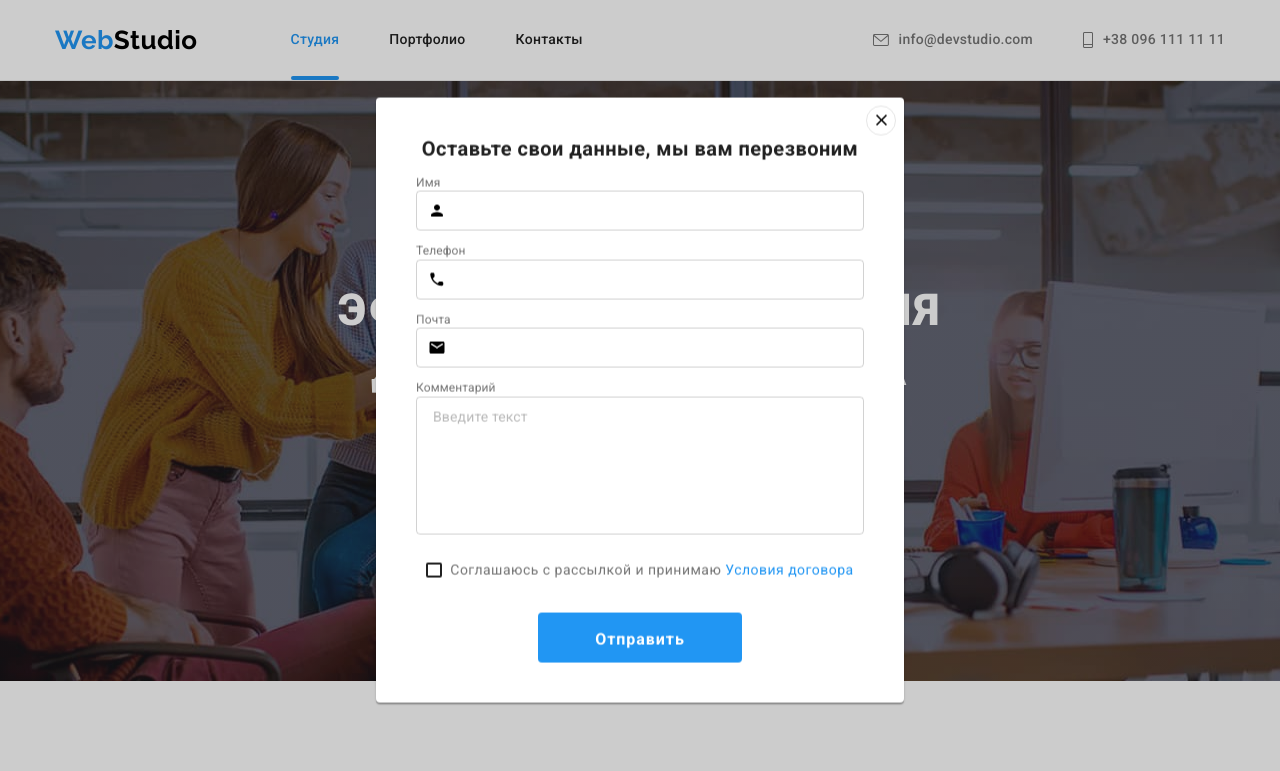
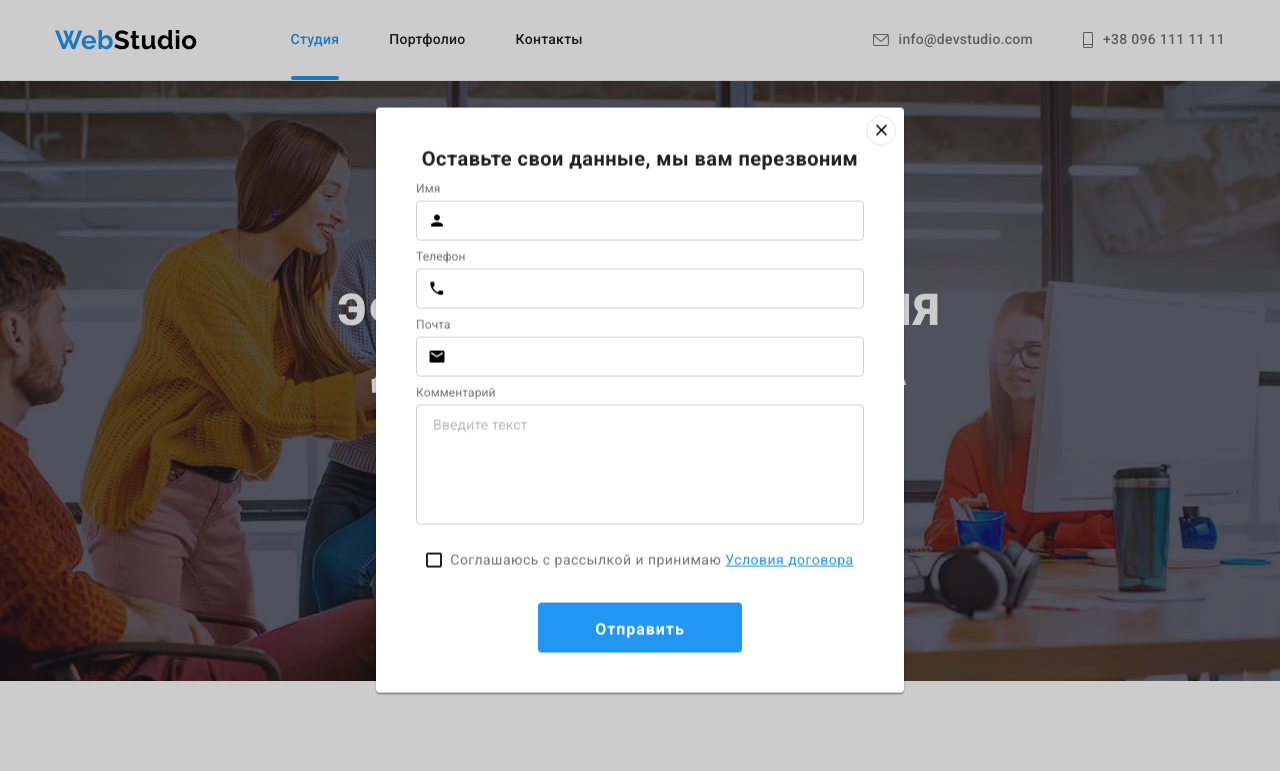
Before and after one commit to andrusenkoam/goit-markup-hw-06, a plain HTML site: page index.html in a window 1280 px wide. Both pictures are taken after a click on the button "Заказать услугу". Shown: the top 771 px of the page. Drawn offline with nearby package versions, Linux system fonts and the light colour scheme.

Commit message:
html/css/js v. 0.2
page webstudio

```diff
--- a/css/styles.css
+++ b/css/styles.css
@@ -804,6 +804,7 @@ img {
 }
 
 .modal-text {
+  display: block;
   margin-bottom: 4px;
   color: var(--primary-text-color);
   font-size: 12px;
@@ -850,7 +851,7 @@ img {
 
 .modal-comment {
   width: 100%;
-  height: 138px;
+  height: 120px;
   padding-top: 12px;
   padding-right: 16px;
   padding-bottom: 12px;
@@ -912,6 +913,7 @@ img {
   margin-left: 4px;
   color: var(--accent-color);
   font-size: inherit;
+  text-decoration: underline;
 }
 
 .modal-btn {
```
